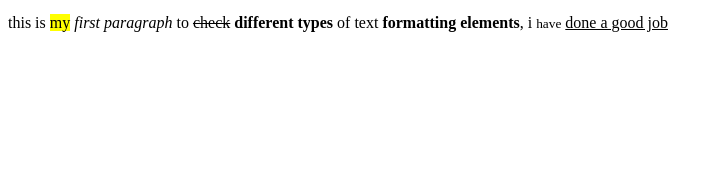
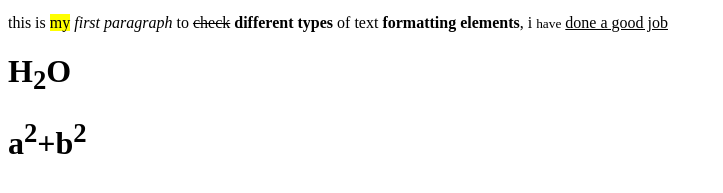
Before and after one commit to akashjohn101/HTML, a plain HTML site: page index.html in a window 1280 px wide. Shown: the part 415-608 px from the top of the page, without its empty margins (0-723 px from the left). Drawn offline with Linux system fonts and the light colour scheme.

Commit message:
first commit

```diff
--- a/index.html
+++ b/index.html
@@ -18,5 +18,7 @@
         <img src="https://tse1.mm.bing.net/th?id=OIP.KYsKMxONutHW9fVPAq02nwHaHa&pid=Api&P=0&h=180" height="100px" width="100px">
         <P>this is <mark>my</mark> <em>first</em> <i>paragraph</i> to <del>check</del> <strong>different types</strong> of text <b>formatting elements</b>,
           i <small>have</small>  <ins>done a good job</ins></P>
+          <h1>H<sub>2</sub>O</h1>
+          <h1>a<sup>2</sup>+b<sup>2</sup></h1>
       </body>
 </html>
```
